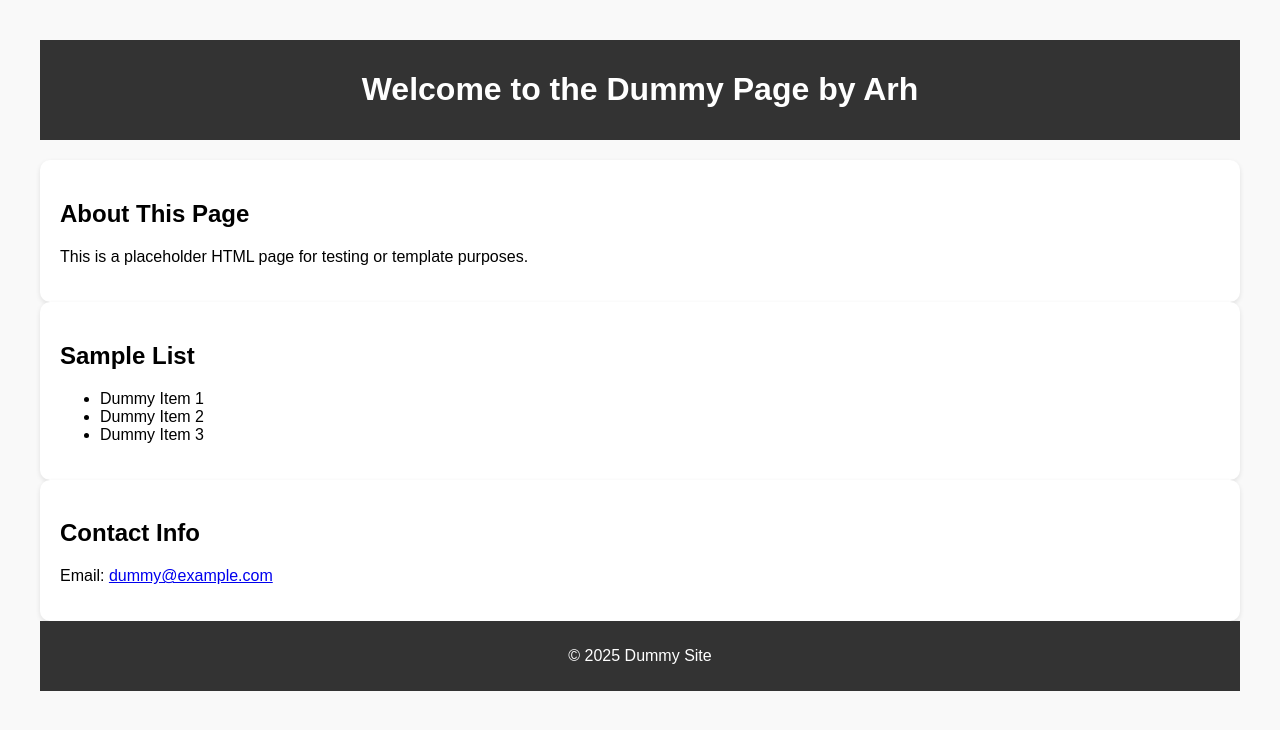
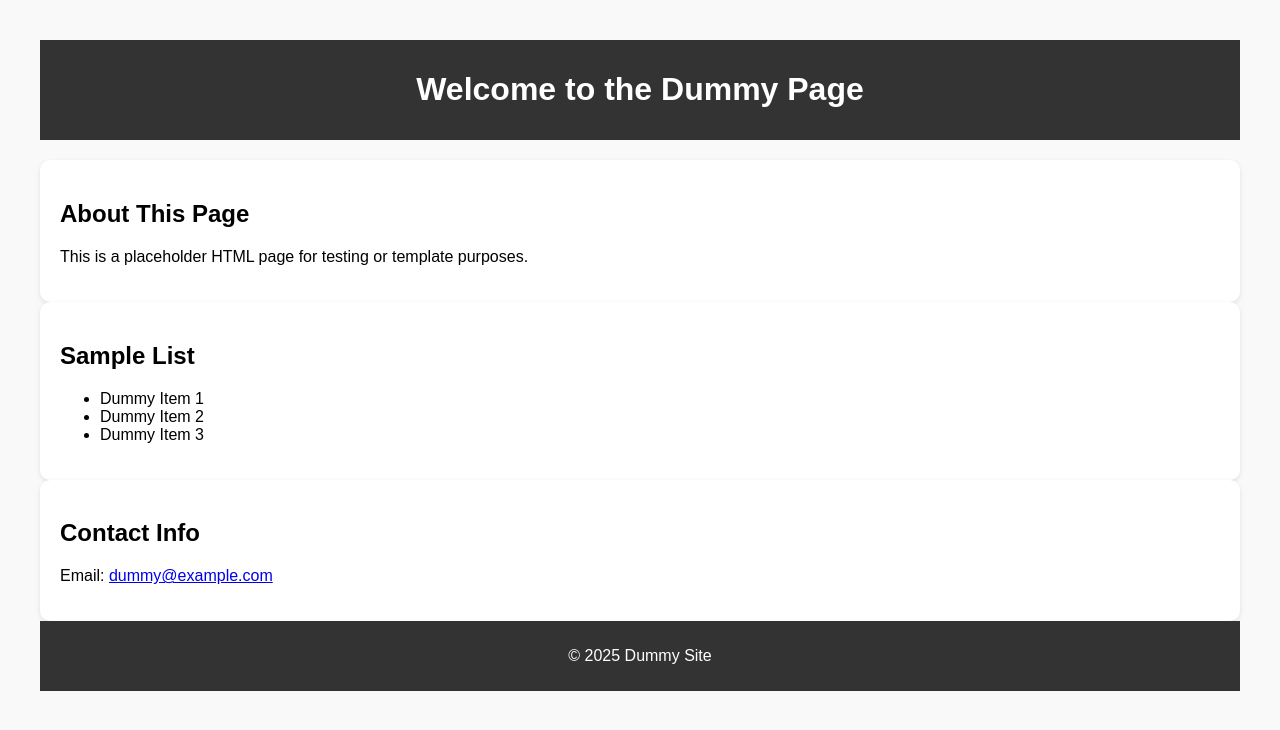
Before and after one commit to DragoKnight404/SE_Project, a plain HTML site: page index.html in a window 1280 px wide. Drawn offline with Linux system fonts and the light colour scheme.

Commit message:
Update index.html

```diff
--- a/index.html
+++ b/index.html
@@ -30,7 +30,7 @@
 <body>
 
   <header>
-    <h1>Welcome to the Dummy Page by Arh</h1>
+    <h1>Welcome to the Dummy Page</h1>
   </header>
 
   <main>
```
